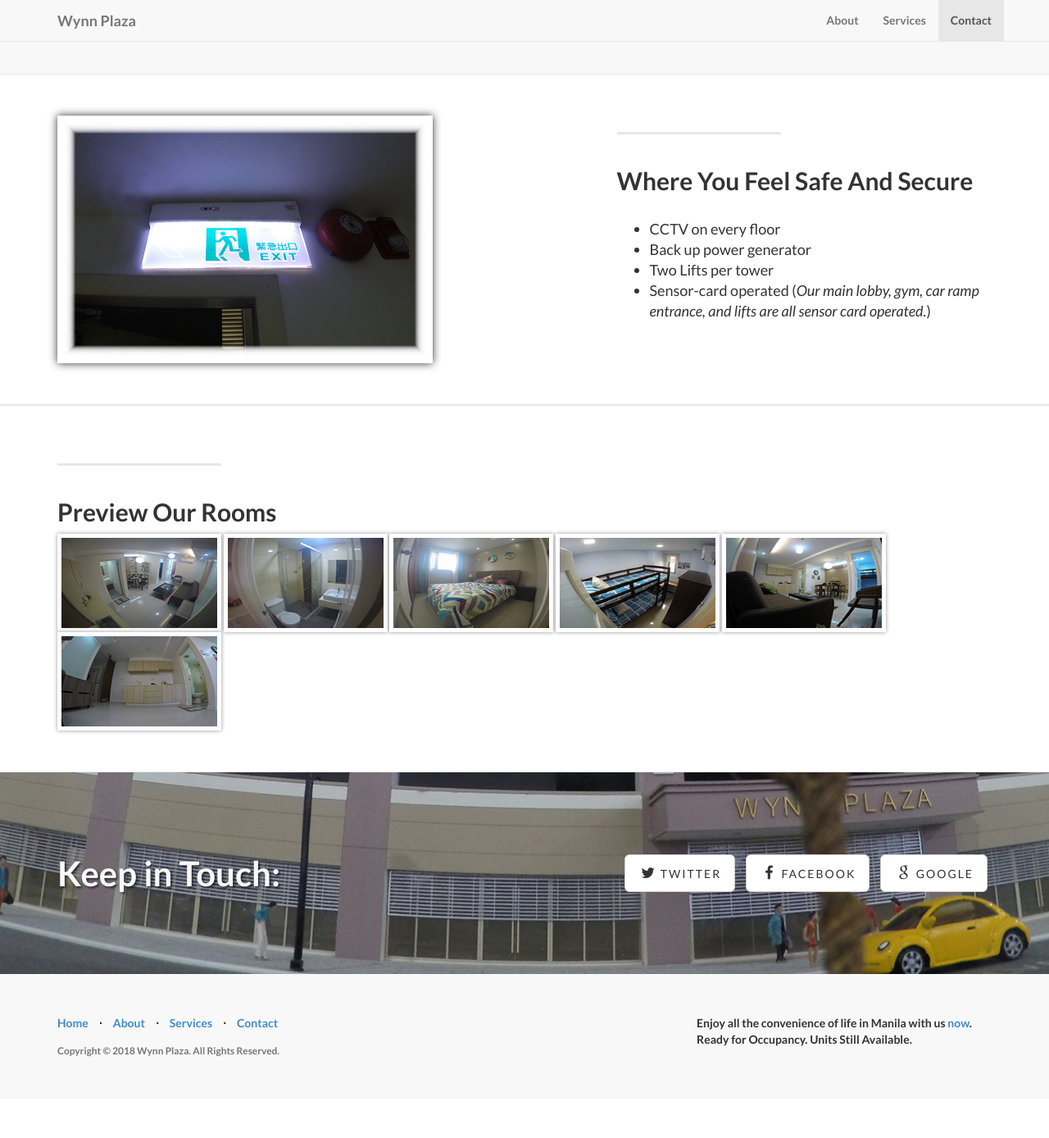
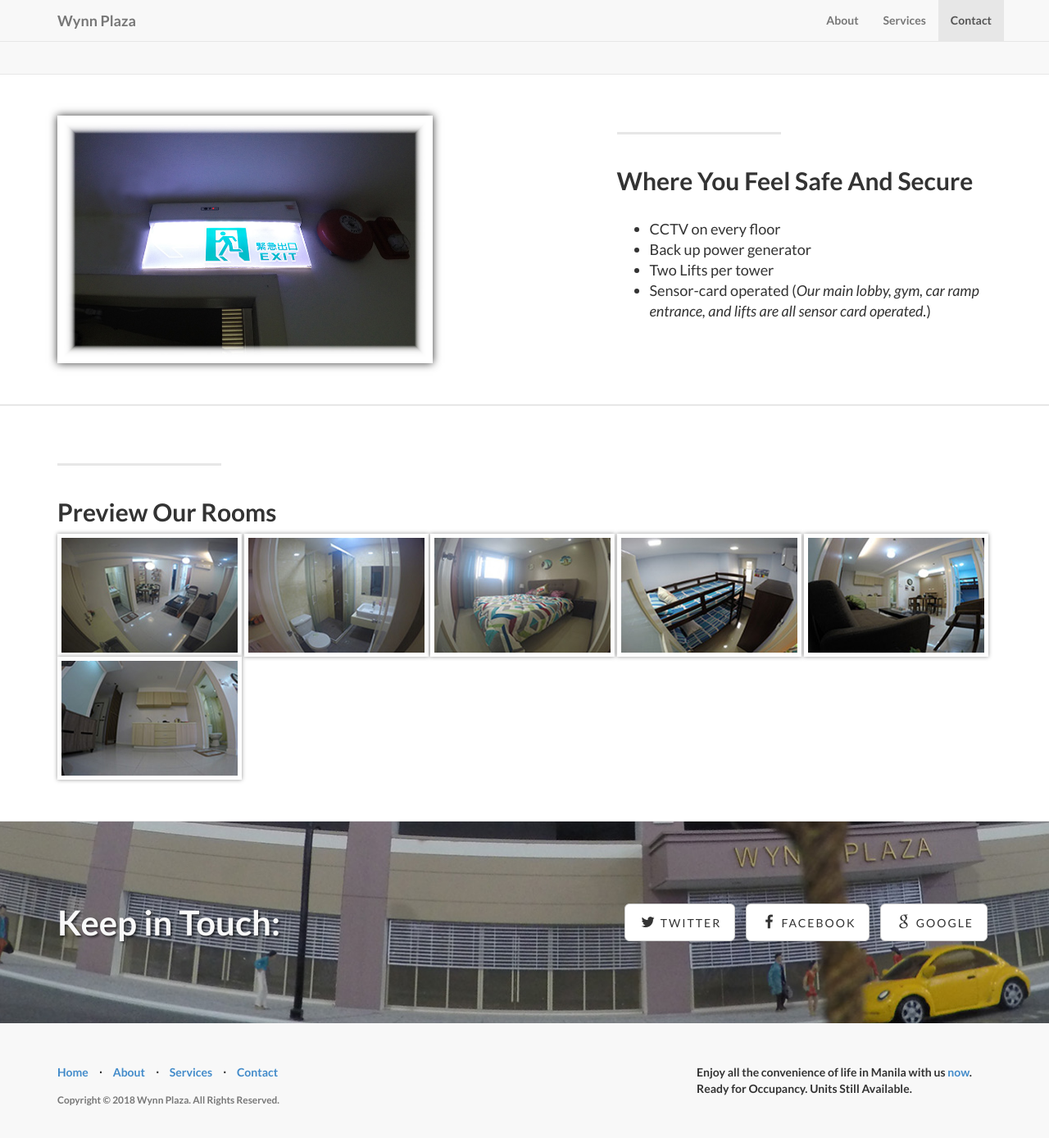
Before and after one commit to salsalsaph/salsalsaph.github.io, a Jekyll site: the page built from index.html, in a window 1280 px wide and 1400 px high, scrolled down 2118 px. Shown: the top 1388 px of the window at 82% size. Built offline with Jekyll 4.4.1, drawn with Linux system fonts in a browser that asks for light colours; before the commit the page ends 3458 px from its top, so only the background shows below that.

Commit message:
adjust size

```diff
--- a/css/landing-page.css
+++ b/css/landing-page.css
@@ -173,6 +173,6 @@ p.copyright {
 .img-gallery {
   border: 5px solid white;
   box-shadow: 0 0 5px #959595;
-  width: 200px;
-  height: 120px;
+  width: 225px;
+  height: 150px;
 }
```
Also changed, not shown: img/rooms/preview/room101.jpg, img/rooms/preview/room102.jpg, img/rooms/preview/room103.jpg, img/rooms/preview/room104.jpg, img/rooms/preview/room105.jpg, img/rooms/preview/room106.jpg.
